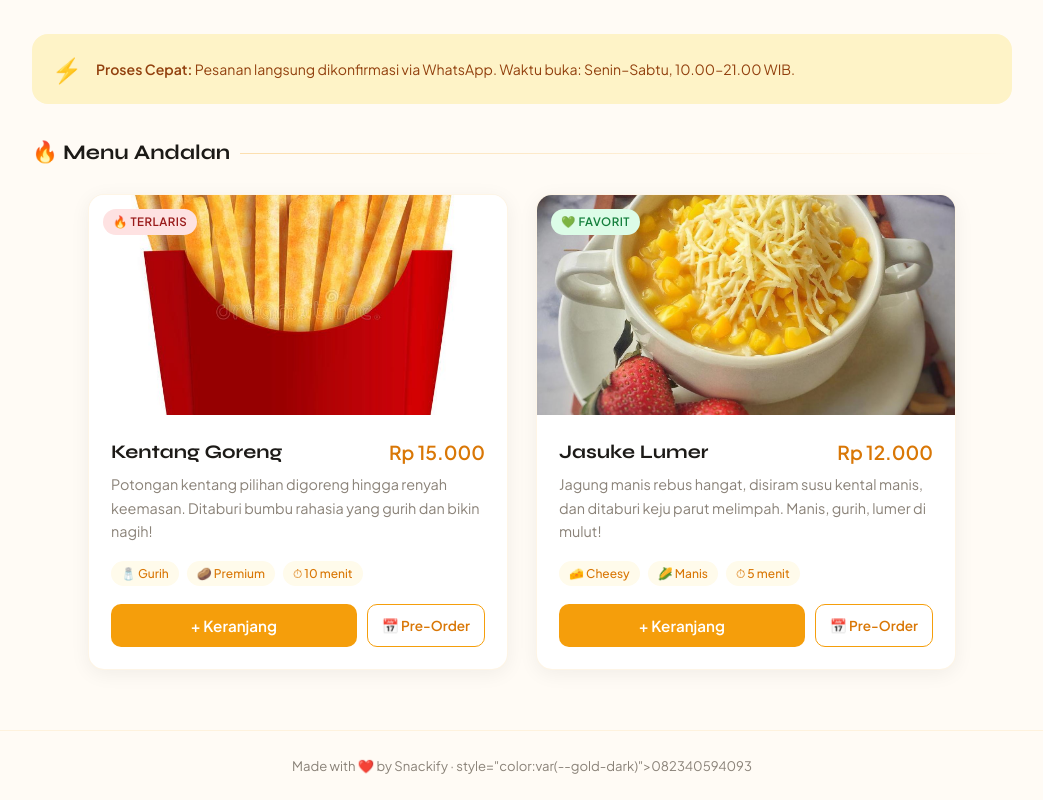
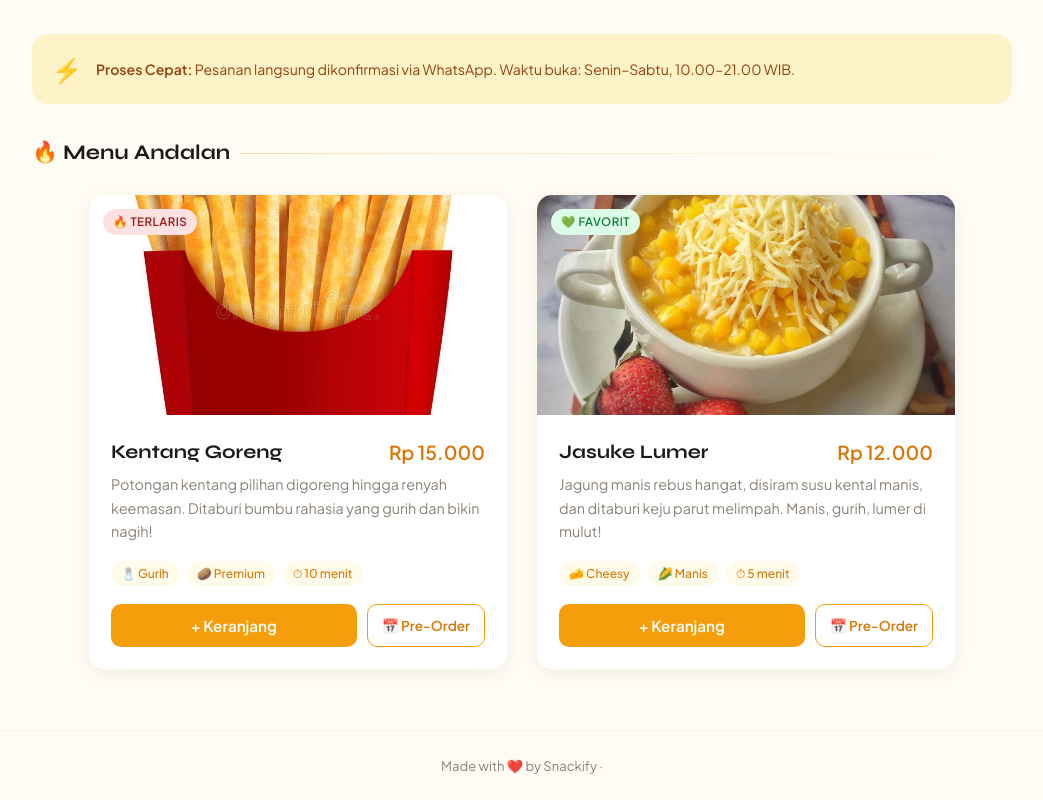
Before and after one commit to vidiaja/snackify, a plain HTML site: page index.html in a window 1280 px wide. Shown: the part 350-1150 px from the top of the page, without its empty margins (118-1161 px from the left). Drawn offline with Linux system fonts and the light colour scheme.

Commit message:
Update index.html

```diff
--- a/index.html
+++ b/index.html
@@ -747,7 +747,7 @@
     </div>
 
     <footer>
-        Made with ❤️ by Snackify · style="color:var(--gold-dark)">082340594093</a>
+        Made with ❤️ by Snackify ·
     </footer>
 
     <!-- TOAST CONTAINER -->
```
